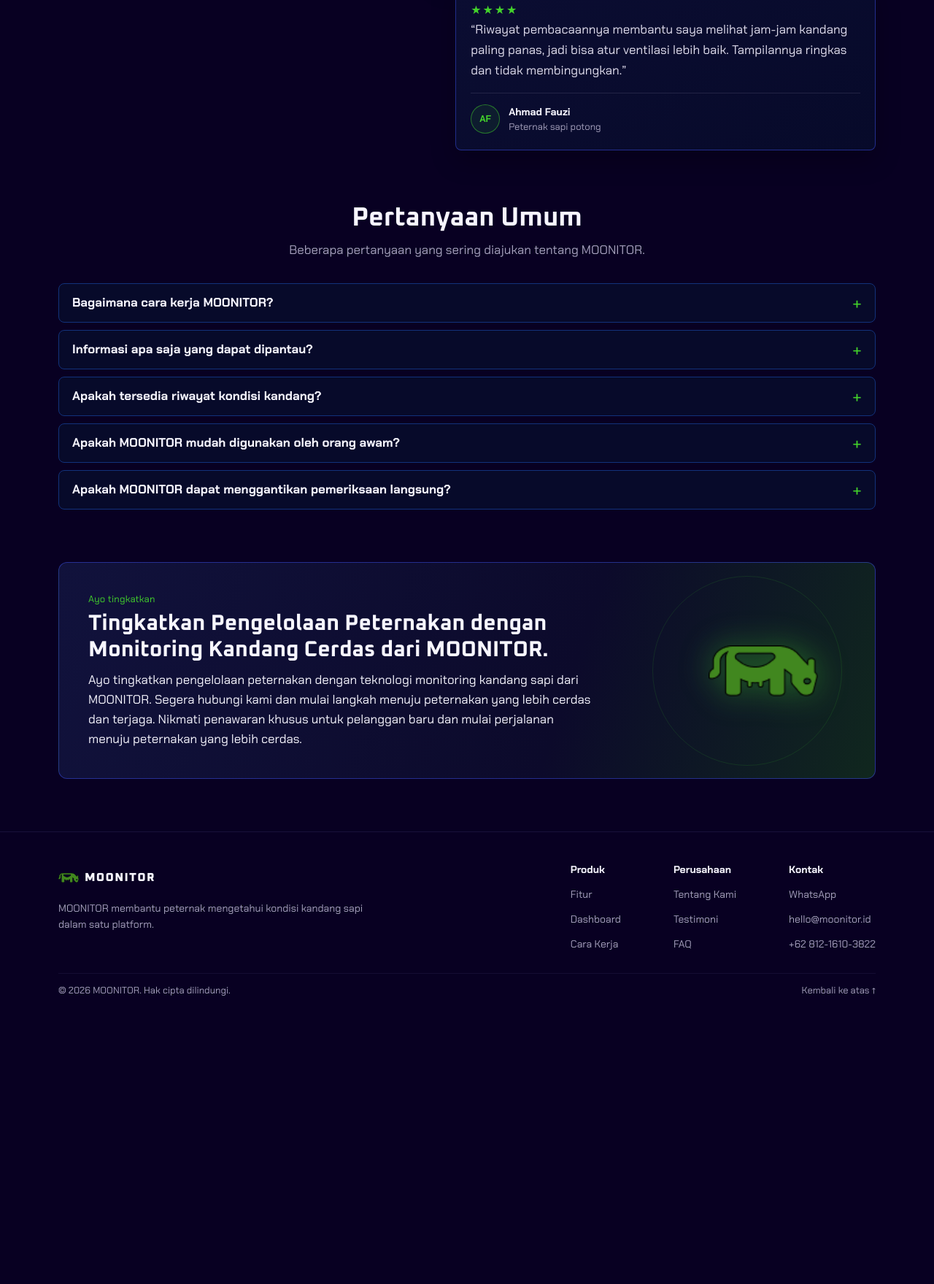
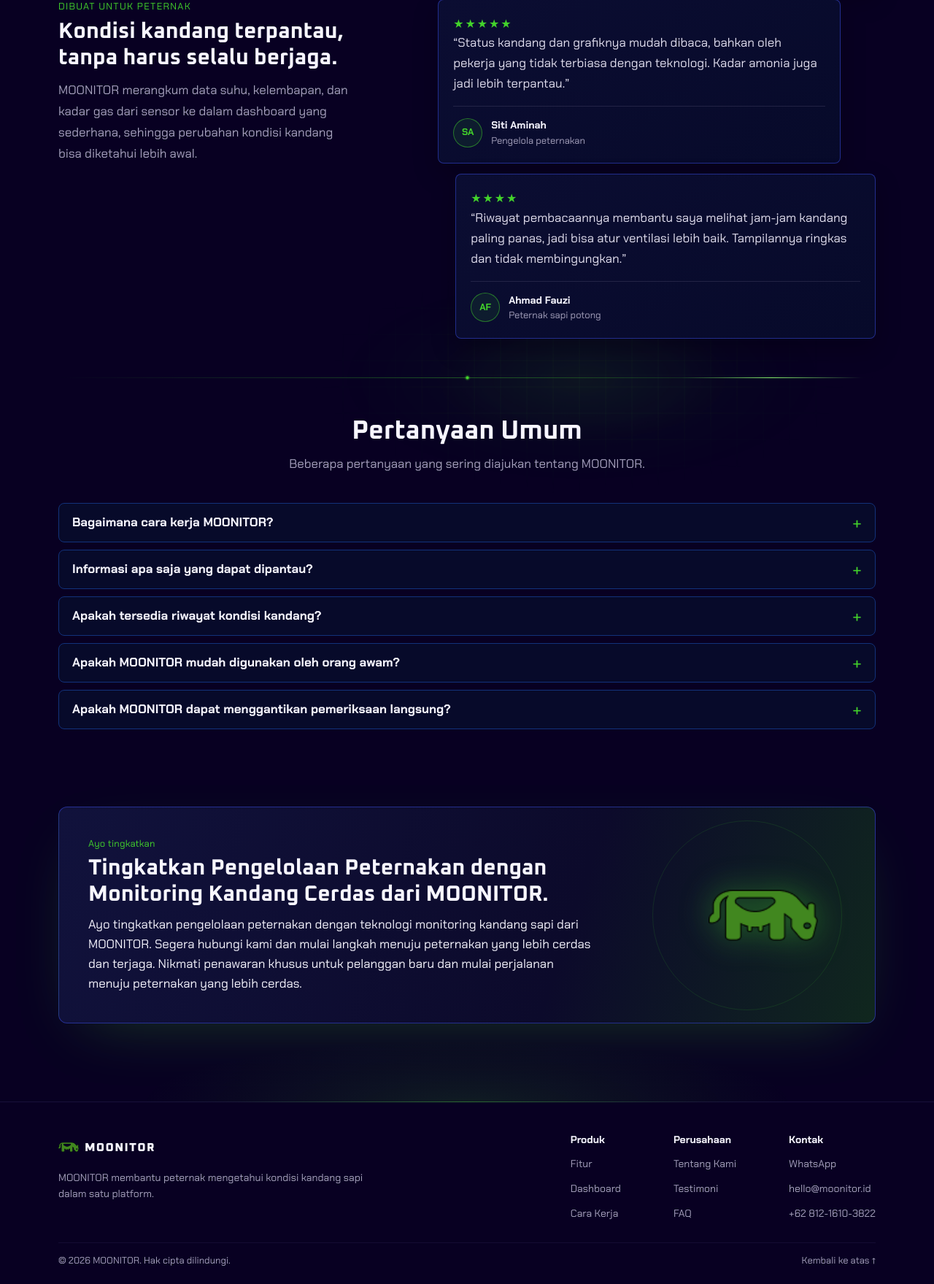
Before and after one commit to Levian28/Landing-Moonitor, a Laravel app: page / in a window 1280 px wide. Shown: the part 4138-5897 px from the top of the page at 73% size. Before the commit the page ends 5502 px from the top, so only its background shows below. Run offline with Laravel 12, Linux system fonts and the light colour scheme; style sheets or scripts are compiled from the project's sources.

Commit message:
gap persection

```diff
--- /dev/null
+++ b/resources/css/landing/ambient.css
@@ -0,0 +1,237 @@
+/* ==========================================================================
+   MOONITOR — Ambient cinematic layer
+   Cahaya, pembagi, dan gerak latar yang mengisi jarak antar-bagian.
+   Seluruhnya dekoratif (pseudo-element, tanpa markup tambahan), opasitas
+   rendah, dan hanya memakai transform/opacity untuk animasi kontinu.
+
+   Class state dari reveal.js:
+   - .is-in-view  : bagian pernah masuk viewport (memicu reveal sekali)
+   - .is-on-screen: bagian sedang terlihat (animasi kontinu berjalan)
+   ========================================================================== */
+
+/* Konteks penumpukan: cahaya (z-index -1) tetap di atas latar halaman,
+   tetapi di belakang konten dan kartu. */
+.moon-landing main {
+  position: relative;
+  isolation: isolate;
+}
+
+.moon-hero,
+.moon-section {
+  --glow-shift: 0%;
+}
+
+#tentang,
+#testimonials {
+  --glow-shift: -20%;
+}
+
+#dashboard,
+#faq {
+  --glow-shift: 20%;
+}
+
+/* ----- Cahaya radial di batas bagian ----------------------------------- */
+.moon-section::after,
+.moon-hero::after {
+  position: absolute;
+  z-index: -1;
+  left: 50%;
+  width: min(72%, 800px);
+  height: clamp(200px, 30vw, 340px);
+  background: radial-gradient(closest-side, var(--moon-glow-core), var(--moon-glow-mid) 50%, transparent);
+  content: "";
+  pointer-events: none;
+}
+
+/* Pusat cahaya berada tepat di tengah jarak antar-bagian */
+.moon-section::after {
+  top: 0;
+  translate: calc(-50% + var(--glow-shift)) -50%;
+}
+
+/* Hero → promo: cahaya mengalir dari dasar hero */
+.moon-hero {
+  position: relative;
+}
+
+.moon-hero::after {
+  bottom: 0;
+  translate: -50% 50%;
+}
+
+/* Pola geometris sangat tipis di dalam cahaya (bagian terpilih) */
+#teknologi::after,
+#faq::after {
+  background:
+    radial-gradient(closest-side, var(--moon-glow-core), var(--moon-glow-mid) 50%, transparent),
+    linear-gradient(var(--moon-glow-grid) 1px, transparent 1px) 0 0 / 36px 36px,
+    linear-gradient(90deg, var(--moon-glow-grid) 1px, transparent 1px) 0 0 / 36px 36px;
+  mask-image: radial-gradient(closest-side, #000 35%, transparent);
+}
+
+/* ----- Pembagi bergaris: hanya pada transisi utama ---------------------- */
+#dashboard::before,
+#teknologi::before,
+#faq::before {
+  position: absolute;
+  top: -4px;
+  right: 0;
+  left: 0;
+  height: 9px;
+  background:
+    radial-gradient(circle, #43d32b 0 1.5px, rgba(67, 211, 43, .28) 2.5px, transparent 4.5px) 50% 50% / 9px 9px no-repeat,
+    linear-gradient(90deg, transparent, var(--moon-glow-line) 50%, transparent) 50% 50% / 100% 1px no-repeat,
+    linear-gradient(90deg, transparent, var(--moon-glow-spark), transparent) 0% 50% / 22% 1px no-repeat;
+  content: "";
+  pointer-events: none;
+}
+
+/* ----- Partikel halus di hero ------------------------------------------- */
+.moon-hero::before {
+  position: absolute;
+  z-index: -1;
+  inset: 0;
+  background:
+    radial-gradient(circle 2px at 8% 24%, rgba(67, 211, 43, .55), transparent),
+    radial-gradient(circle 1.5px at 22% 74%, rgba(67, 211, 43, .4), transparent),
+    radial-gradient(circle 2px at 47% 12%, rgba(66, 88, 255, .5), transparent),
+    radial-gradient(circle 1.5px at 63% 88%, rgba(67, 211, 43, .4), transparent),
+    radial-gradient(circle 2px at 82% 30%, rgba(67, 211, 43, .5), transparent),
+    radial-gradient(circle 1.5px at 93% 66%, rgba(66, 88, 255, .45), transparent);
+  content: "";
+  pointer-events: none;
+}
+
+/* ----- Footer: garis cahaya + pendar ke atas ---------------------------- */
+.moon-footer {
+  position: relative;
+  isolation: isolate;
+}
+
+.moon-footer::before,
+.moon-footer::after {
+  position: absolute;
+  left: 50%;
+  translate: -50% 0;
+  content: "";
+  pointer-events: none;
+}
+
+.moon-footer::before {
+  top: -1px;
+  width: min(60%, 640px);
+  height: 1px;
+  background: linear-gradient(90deg, transparent, var(--moon-glow-line), transparent);
+}
+
+.moon-footer::after {
+  z-index: -1;
+  bottom: 100%;
+  width: min(80%, 900px);
+  height: calc(var(--moon-section-gap) * .8);
+  background: radial-gradient(ellipse at 50% 100%, var(--moon-glow-core), transparent 70%);
+}
+
+/* ----- Keadaan awal & animasi (hanya bila JS aktif) --------------------- */
+.moon-has-js .moon-section:not(.is-in-view)::after,
+.moon-has-js .moon-hero:not(.is-in-view)::after {
+  opacity: 0;
+}
+
+.moon-has-js #dashboard:not(.is-in-view)::before,
+.moon-has-js #teknologi:not(.is-in-view)::before,
+.moon-has-js #faq:not(.is-in-view)::before {
+  opacity: 0;
+  transform: scaleX(.2);
+}
+
+#dashboard::before,
+#teknologi::before,
+#faq::before {
+  transition: transform 1.4s var(--moon-ease-out), opacity 1.1s ease;
+}
+
+.moon-section.is-in-view::after,
+.moon-hero.is-in-view::after {
+  animation:
+    moon-glow-in 1.6s ease-out both,
+    moon-glow-breathe 11s ease-in-out 1.6s infinite alternate;
+  animation-play-state: paused;
+}
+
+.moon-section.is-in-view::before,
+.moon-hero.is-in-view::before {
+  animation: moon-spark-travel 11s ease-in-out 1.2s infinite;
+  animation-play-state: paused;
+}
+
+.moon-hero.is-in-view::before {
+  animation: moon-particles-float 16s ease-in-out infinite alternate;
+  animation-play-state: paused;
+}
+
+.moon-section.is-on-screen::before,
+.moon-section.is-on-screen::after,
+.moon-hero.is-on-screen::before,
+.moon-hero.is-on-screen::after {
+  animation-play-state: running;
+}
+
+@keyframes moon-glow-in {
+  from {
+    opacity: 0;
+  }
+
+  to {
+    opacity: 1;
+  }
+}
+
+@keyframes moon-glow-breathe {
+  from {
+    opacity: .65;
+    transform: translate3d(-2%, 0, 0);
+  }
+
+  to {
+    opacity: 1;
+    transform: translate3d(2%, 6px, 0);
+  }
+}
+
+/* Cahaya hijau bergerak sepanjang garis, lalu jeda */
+@keyframes moon-spark-travel {
+  0% {
+    background-position: 50% 50%, 50% 50%, 0% 50%;
+  }
+
+  55%,
+  100% {
+    background-position: 50% 50%, 50% 50%, 100% 50%;
+  }
+}
+
+@keyframes moon-particles-float {
+  from {
+    opacity: .55;
+    transform: translate3d(0, 0, 0);
+  }
+
+  to {
+    opacity: 1;
+    transform: translate3d(0, -14px, 0);
+  }
+}
+
+@media (prefers-reduced-motion: reduce) {
+
+  .moon-section::before,
+  .moon-section::after,
+  .moon-hero::before,
+  .moon-hero::after {
+    animation: none !important;
+    opacity: 1 !important;
+    transform: none !important;
+  }
+}
--- a/resources/css/landing/components/cta.css
+++ b/resources/css/landing/components/cta.css
@@ -6,12 +6,14 @@
   align-items: flex-start;
   gap: 18px;
   overflow: hidden;
-  margin-top: calc(var(--moon-section-gap) / 2);
+  margin-top: var(--moon-section-half);
   margin-bottom: var(--moon-section-gap);
   padding: clamp(22px, 4vw, 40px);
   border: 1px solid rgba(66, 88, 255, .45);
   border-radius: 12px;
   background: linear-gradient(108deg, #11123c 0%, #0c0a2b 62%, #10271e 100%);
+  /* Halo hijau lembut di sekitar CTA sebagai transisi menuju footer */
+  box-shadow: 0 28px 90px -36px rgba(67, 211, 43, .3);
 }
 
 .moon-final-cta::after {
--- a/resources/css/landing/components/dashboard.css
+++ b/resources/css/landing/components/dashboard.css
@@ -44,13 +44,16 @@
 }
 
 /* Modal pratinjau: menggunakan <dialog> native (support Esc, focus trap, dan backdrop).
-   Pada viewport sempit gambar dipertahankan di lebar minimum agar tetap terbaca melalui scroll. */
+   Gambar selalu diskalakan agar seluruhnya muat di area modal dengan rasio aslinya. */
 .moon-dialog {
+  inset: 0;
   width: 100%;
   max-width: none;
   height: 100%;
+  height: 100dvh;
   max-height: none;
   margin: 0;
+  overflow: hidden;
   padding: 0;
   border: 0;
   background: rgba(3, 0, 16, .92);
@@ -78,6 +81,10 @@
 
 .moon-dialog__scroll {
   display: grid;
+  /* minmax(0, 1fr): track tidak melebar mengikuti ukuran asli gambar */
+  grid-template-columns: minmax(0, 1fr);
+  grid-template-rows: minmax(0, 1fr);
+  place-items: center;
   width: 100%;
   height: 100%;
   overflow: auto;
@@ -86,10 +93,11 @@
 }
 
 .moon-dialog__scroll img {
-  width: max(100%, 860px);
-  max-width: none;
-  margin: auto;
-  /* safe centering: sisi awal tidak terpotong saat scroll */
+  width: auto;
+  max-width: 100%;
+  height: auto;
+  max-height: 100%;
+  object-fit: contain;
   border-radius: 8px;
   box-shadow: 0 5px 15px rgba(0, 0, 0, .5);
 }
--- a/resources/css/landing/components/hero.css
+++ b/resources/css/landing/components/hero.css
@@ -1,7 +1,7 @@
 /* ===== Hero ===== */
 .moon-hero {
   padding-top: clamp(88px, 12vw, 120px);
-  padding-bottom: calc(var(--moon-section-gap) / 2);
+  padding-bottom: var(--moon-section-half);
 }
 
 .moon-hero__inner {
--- a/resources/css/landing/components/promo.css
+++ b/resources/css/landing/components/promo.css
@@ -6,7 +6,7 @@
   justify-content: space-between;
   gap: 24px;
   overflow: hidden;
-  margin: 0 0 calc(var(--moon-section-gap) / 2);
+  margin: var(--moon-section-half) 0;
   padding: clamp(20px, 3vw, 28px);
   border: 1px solid rgba(34, 165, 22, .45);
   border-radius: 10px;
--- a/resources/css/landing/components/skeleton.css
+++ b/resources/css/landing/components/skeleton.css
@@ -160,9 +160,6 @@ body:not(.moon-has-js) .moon-skeleton {
 
 /* 5. Modal Preview Skeleton */
 .moon-skeleton--modal {
-  min-width: min(100%, 860px);
-  min-height: 380px;
-  margin: auto;
   border-radius: 8px;
 }
 
--- a/resources/css/landing/layout.css
+++ b/resources/css/landing/layout.css
@@ -7,12 +7,12 @@
 /* ===== Bagian & judul ===== */
 .moon-section {
   position: relative;
-  padding-block: calc(var(--moon-section-gap) / 2);
+  padding-block: var(--moon-section-half);
 }
 
 .moon-section-heading {
   max-width: 760px;
-  margin: 0 auto clamp(20px, 3vw, 32px);
+  margin: 0 auto var(--moon-heading-gap);
   text-align: center;
 }
 
--- a/resources/css/landing/main.css
+++ b/resources/css/landing/main.css
@@ -26,5 +26,7 @@
 @import './components/footer.css';
 @import './components/skeleton.css';
 
-/* 5. Responsive & Motion Overrides */
+/* 5. Ambient Lighting, Scroll Reveal, Responsive & Motion Overrides */
+@import './ambient.css';
+@import './motion.css';
 @import './responsive.css';
--- /dev/null
+++ b/resources/css/landing/motion.css
@@ -0,0 +1,34 @@
+/* ==========================================================================
+   MOONITOR - Scroll reveal
+   Class .moon-reveal ditambahkan oleh reveal.js (bukan di markup), sehingga
+   tanpa JavaScript konten tetap terlihat. Hanya memakai transform dan opacity,
+   jadi tidak menggeser layout. Elemen target tidak memiliki transform sendiri
+   (hanya elemen anak/pseudo), sehingga tidak ada bentrok.
+   ========================================================================== */
+
+.moon-reveal:not(.is-revealed) {
+  opacity: 0;
+  transform: translate3d(0, var(--moon-reveal-distance), 0);
+}
+
+.moon-reveal.is-revealed {
+  animation: moon-reveal-in var(--moon-reveal-duration) var(--moon-ease-out) var(--reveal-delay, 0ms) backwards;
+}
+
+@keyframes moon-reveal-in {
+  from {
+    opacity: 0;
+    transform: translate3d(0, var(--moon-reveal-distance), 0);
+  }
+}
+
+@media (prefers-reduced-motion: reduce) {
+  .moon-reveal:not(.is-revealed) {
+    opacity: 1;
+    transform: none;
+  }
+
+  .moon-reveal.is-revealed {
+    animation: none;
+  }
+}
--- a/resources/css/landing/variables.css
+++ b/resources/css/landing/variables.css
@@ -16,8 +16,20 @@ body.moon-landing {
   /* Layout & Spacing */
   --moon-max: 1120px;
   --moon-gutter: clamp(16px, 5vw, 40px);
-  --moon-section-gap: clamp(40px, 6vw, 72px);
+  /* Jarak antar-bagian: ~56px (mobile) -> ~78px (tablet) -> 112px (desktop).
+     Tiap bagian memakai setengahnya sebagai padding-block, sehingga dua bagian
+     bersebelahan menghasilkan satu jarak penuh. */
+  --moon-section-gap: clamp(56px, 2.25rem + 5.5vw, 112px);
+  --moon-section-half: calc(var(--moon-section-gap) / 2);
+  --moon-heading-gap: clamp(24px, 3.5vw, 40px);
   --moon-header-offset: 96px;
+
+  /* Cahaya ambient (hijau brand, opasitas rendah di atas navy) */
+  --moon-glow-core: rgba(67, 211, 43, .13);
+  --moon-glow-mid: rgba(34, 165, 22, .05);
+  --moon-glow-line: rgba(67, 211, 43, .38);
+  --moon-glow-spark: rgba(150, 255, 120, .95);
+  --moon-glow-grid: rgba(67, 211, 43, .05);
 
   /* Skala tipografi */
   --fs-caption: .8125rem;
@@ -30,6 +42,10 @@ body.moon-landing {
 
   /* Transisi & Motion */
   --moon-ease: cubic-bezier(.2, .7, .2, 1);
+  --moon-ease-out: cubic-bezier(.22, .61, .36, 1);
   --moon-t-fast: 120ms;
   --moon-t-ui: 200ms;
+  --moon-reveal-duration: 700ms;
+  --moon-reveal-distance: 20px;
+  --moon-reveal-stagger: 100ms;
 }
--- a/resources/js/landing/main.js
+++ b/resources/js/landing/main.js
@@ -6,6 +6,7 @@
  * - Telemetri live CTA demo (./components/cta-demo.js)
  * - Tab konten interaktif tentang (./components/about-tabs.js)
  * - Modal dialog pratinjau dashboard (./components/preview-dialog.js)
+ * - Animasi masuk saat scroll & state ambient section (./components/reveal.js)
  * - Adaptive behavior layer (./adaptive/index.js)
  *
  * Semua event listener dikelola dengan siklus hidup AbortController terpadu.
@@ -16,6 +17,7 @@ import { initializeCtaDemo } from './components/cta-demo.js';
 import { initializeAboutTabs } from './components/about-tabs.js';
 import { initializePreviewDialog } from './components/preview-dialog.js';
 import { initializeSkeletonLoading } from './components/skeleton.js';
+import { initializeReveal } from './components/reveal.js';
 import { startAdaptiveLayer, stopAdaptiveLayer } from './adaptive/index.js';
 
 let session = null; // { controller, signal, intervals }
@@ -30,6 +32,7 @@ export function initializeMoonitorLanding() {
     initializeCtaDemo(session);
     initializeAboutTabs(session);
     initializePreviewDialog(session);
+    initializeReveal(session);
 
     // Adaptive layer bersifat opsional (progressive enhancement)
     try {
--- a/resources/views/components/landing/dashboard.blade.php
+++ b/resources/views/components/landing/dashboard.blade.php
@@ -23,6 +23,8 @@
                 id="previewImg"
                 src="{{ asset('images/dashobard-dummy.png') }}"
                 alt="Pratinjau dashboard MOONITOR dengan suhu, kelembapan, kadar amonia dan hidrogen sulfida, status kandang, grafik kondisi, serta tampilan kandang langsung"
+                width="1600"
+                height="900"
                 loading="lazy"
                 decoding="async"
             >
```
Also changed, not shown: resources/js/landing/components/reveal.js (added, +110 -0 lines), resources/views/welcome.blade.php (line endings or trailing spaces), 1 other file.
